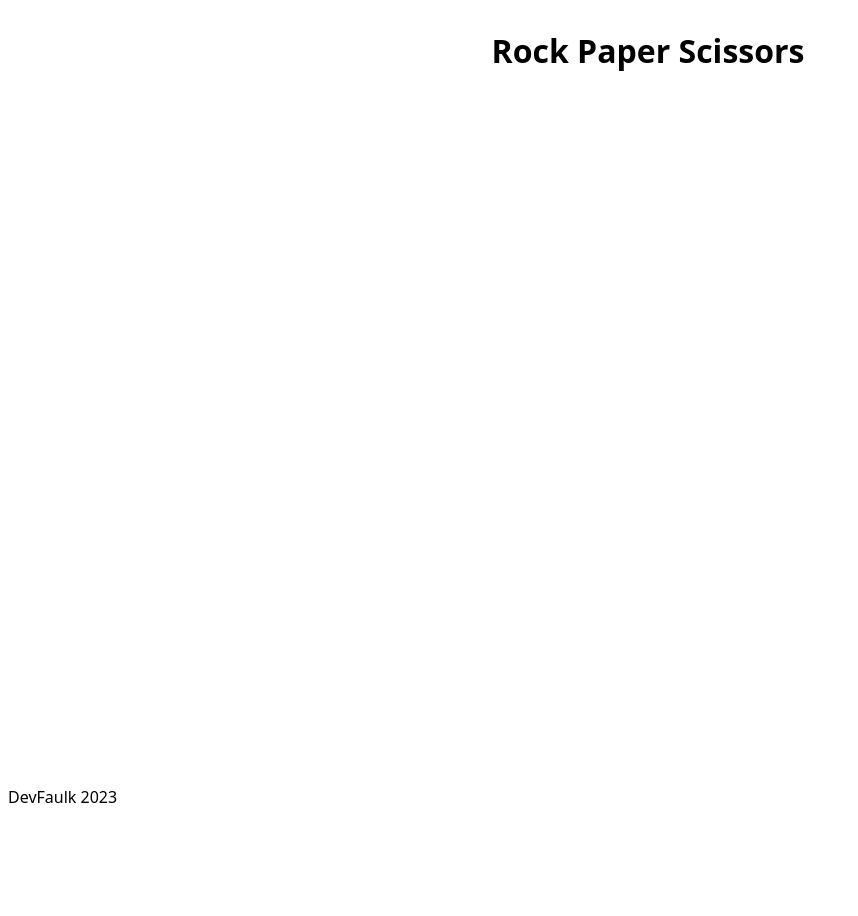
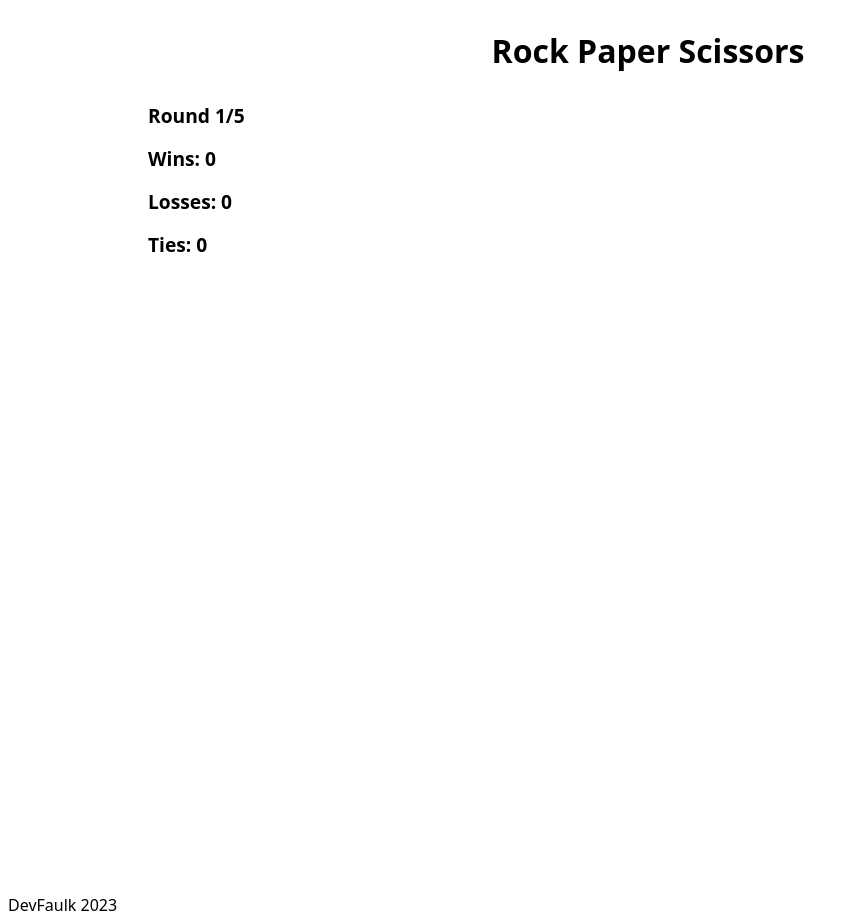
Before and after one commit to DevFaulk/rock-paper-scissors, a plain HTML site: page index.html in a window 1280 px wide. Both pictures are taken after a click on the button "Start Game". Shown: the whole page, without its empty margins (0-858 px from the left). Before the commit the page ends 816 px from the top, so only its background shows below. Drawn offline with Linux system fonts and the light colour scheme.

Commit message:
add point counter to game header

```diff
--- a/css/index.css
+++ b/css/index.css
@@ -13,8 +13,6 @@ main {
   display: flex;
   flex-direction: column;
   align-items: center;
-  height: 400px;
-  width: 600px;
 }
 
 footer {
@@ -22,8 +20,7 @@ footer {
   align-self: start;
 }
 
-.game {
-  display: flex;
+.game-box {
   justify-content: center;
   flex-direction: column;
   height: 800px;
@@ -31,12 +28,19 @@ footer {
 }
 
 .game-header {
-  display: flex;
-  flex-grow: 1;
+  flex-direction: column;
+  justify-content: flex-start;
+  flex-grow: 0.5;
+}
+
+.game-header>h4 {
+  font-size: 1.2rem;
+  margin-block: 0.5rem;
 }
 
 .game-body {
   display: flex;
+  flex-direction: column;
   flex-grow: 5;
 }
 
@@ -57,4 +61,6 @@ footer {
   display: flex;
   flex-direction: column;
   align-items: center;
+  height: 400px;
+  width: 600px;
 }
--- a/index.html
+++ b/index.html
@@ -13,8 +13,13 @@
     </header>
 
     <main>
-      <section class="game" style="display: none">
-        <div class="game-header" id="gameHeader"></div>
+      <section class="game-box" id="gameBox" style="display: none">
+        <div class="game-header" id="gameHeader" style="display: none">
+          <h4 id="roundCounter">Round 1/5</h4>
+          <h4 id="winCounter">Wins: 0</h4>
+          <h4 id="loseCounter">Losses: 0</h4>
+          <h4 id="tieCounter">Ties: 0</h4>
+        </div>
         <div class="game-body" id="gameBody"></div>
       </section>
     </main>
--- a/js/index.js
+++ b/js/index.js
@@ -17,14 +17,8 @@ function clearGameWindow(type) {
 let startGameButton = document.querySelector(".start-game-button");
 function beginGame() {
   clearGameWindow("start");
+  startGameplayLoop();
 }
-// start game button clicked = anonymous function () {
-
-// 	clearGameWindow function
-
-// 	run Gameplay Loop Scenes function
-
-// }
 
 // restart game button clicked = anonymous function () {
 
@@ -87,7 +81,16 @@ function createStartGameScene() {
 // * ROUND TRANSITION SCENE
 // * RESULT SCENE
 
-function startGameplayLoop() {}
+function startGameplayLoop() {
+  let gameBox = document.getElementById("gameBox");
+  let gameHeader = document.getElementById("gameHeader");
+  let gameBody = document.getElementById("gameBody");
+  console.log("a");
+
+  gameBox.style.display = "flex";
+  gameHeader.style.display = "flex";
+  gameBody.style.display = "flex";
+}
 // function Gameplay Loop Scenes {
 // 	display gameplay header
 
```
